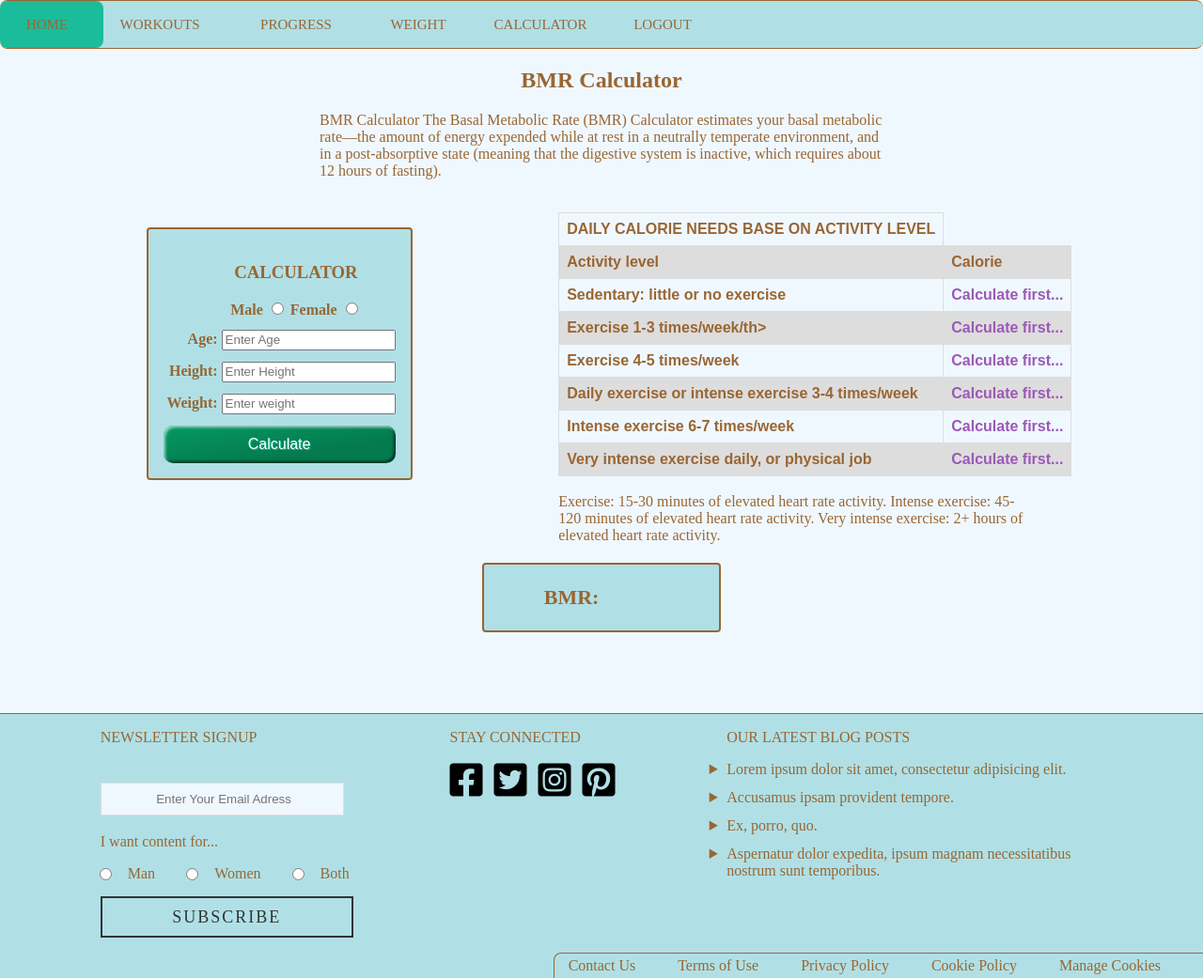
After one commit to MarioDavidov/web_framework_project, a Django app: page /home/calculator/ in a window 1280 px wide. The commit adds this page. Shown: the whole page at 94% size. Run offline with Django 3.2, Linux system fonts and the light colour scheme; lists and menus that the app fills with data are empty.

Commit message:
BMR calculator

```diff
--- a/app/url.py
+++ b/app/url.py
@@ -2,10 +2,11 @@ from django.urls import path
 
 from app.views import home_page, edit_workout, workouts, \
     DeleteWorkoutView, details_workout, create_progress_picture, progres_picture, DeletePictureView, \
-    create_workout
+    create_workout, calculator
 
 urlpatterns = [
     path('home/', home_page, name='home_page'),
+    path('calculator/', calculator, name='calculator'),
     #path('create/', CreateWorkoutView.as_view(), name='create_workout'),
     path('create/', create_workout, name= 'create_workout'),
     path('edit/<int:pk>/', edit_workout, name='edit_workout'),
@@ -21,4 +22,6 @@ urlpatterns = [
     path('progres_picture/', progres_picture, name= 'progress_picture'),
     path('picture/delete/<int:pk>/', DeletePictureView.as_view(), name='delete_progress_picture'),
 
+
+
 ]
--- a/app/views.py
+++ b/app/views.py
@@ -12,6 +12,10 @@
 
 def home_page(request):
     return render(request, 'home/home_for_users.html')
+
+
+def calculator(request):
+    return render(request, 'shared/calculator.html')
 
 
 """
--- a/authentication/forms.py
+++ b/authentication/forms.py
@@ -4,13 +4,12 @@ from django.contrib.auth.models import User
 
 from authentication.models import UserProfile
 
+
 # UserCreationForm
 class RegisterForm(UserCreationForm):
     class Meta:
         model = User
         fields = ('username', 'password',)
-
-
 
 
 class LoginForm(forms.Form):
--- /dev/null
+++ b/static/BMR_calc.css
@@ -0,0 +1,109 @@
+h1{
+    text-align: center;
+}
+.calc-title{
+    margin-right: 40px;
+}
+.BMR-info-wrapper{
+    display: flex;
+    justify-content: center;
+}
+.BMR-info{
+    width: 600px;
+}
+
+.main-content-wrapper{
+    display: flex;
+    flex-direction: row;
+    justify-content: space-evenly;
+    padding-top: 35px;
+}
+
+.calculator-form{
+    display: flex;
+    flex-direction: column;
+    align-items: flex-end;
+    border: 2px solid #996633;
+    border-radius: 4px;
+    padding: 16px;
+    margin: 16px;
+    background: #B0E0E6;
+}
+.calc-form-inputs{
+    padding-bottom: 2px;
+    margin-bottom: 12px;
+}
+.calc-form-radio-buttons-wrapper{
+    margin-bottom: 12px;
+    margin-right: 37px;
+}
+.create-wo-btn{
+    width: 100% !important;
+}
+
+table {
+  font-family: arial, sans-serif;
+  border-collapse: collapse;
+  width: 100%;
+}
+
+td, th {
+  border: 1px solid #dddddd;
+  text-align: left;
+  padding: 8px;
+}
+
+tr:nth-child(even) {
+  background-color: #dddddd;
+}
+.intesity-info{
+    width: 500px;
+}
+.result-section-wrapper{
+    display: flex;
+    justify-content: center;
+    flex-direction: row;
+}
+.result-section{
+    border: 2px solid #996633;
+    border-radius: 4px;
+    margin-top: 20px;
+    background: #B0E0E6;
+    width: 250px;
+    display: flex;
+    justify-content: space-evenly;
+}
+.result-section p{
+    font-size: 22px;
+    font-weight: bolder;
+}
+.styled {
+    border: 0;
+    line-height: 2.5;
+    padding: 0 20px;
+    font-size: 1rem;
+    text-align: center;
+    color: #fff;
+    text-shadow: 1px 1px 1px #1abc9c;
+    border-radius: 10px;
+    background-color: #059862;
+    background-image: linear-gradient(to top left,
+                                      rgba(0, 0, 0, .2),
+                                      rgba(0, 0, 0, .2) 30%,
+                                      rgba(0, 0, 0, 0));
+    box-shadow: inset 2px 2px 3px rgba(255, 255, 255, .6),
+                inset -2px -2px 3px rgba(0, 0, 0, .6);
+}
+
+.styled:hover {
+    background-color: #059862;
+    cursor: pointer;
+}
+
+.styled:active {
+    box-shadow: inset -2px -2px 3px rgba(255, 255, 255, .6),
+                inset 2px 2px 3px rgba(0, 0, 0, .6);
+}
+.calculations{
+    color: #9b59b6;
+}
--- /dev/null
+++ b/static/JS/BMR_calc.js
@@ -0,0 +1,52 @@
+function calculate() {
+
+    let age = document.getElementById('age').value
+    let height = document.getElementById('height').value
+    let weight = document.getElementById('weight').value
+    let genderM = document.getElementById('male').value
+    let genderF = document.getElementById('female').value
+    const rbs = document.querySelectorAll('input[name="gender"]');
+  console.log('workss 1113')
+    // if (Number.isInteger(age) && Number.isInteger(height) && Number.isInteger(weight)){
+        console.log('workss')
+    let selectedValue;
+    for (const rb of rbs) {
+        if (rb.checked) {
+            selectedValue = rb.value;
+            break;
+        }
+    }
+    // Men: BMR = 88.362 + (13.397 x weight in kg) + (4.799 x height in cm) - (5.677 x age in years)
+    // Women: BMR = 447.593 + (9.247 x weight in kg) + (3.098 x height in cm) - (4.330 x age in years)
+
+    function calc(selectedValue){
+        let mresult = 0
+        let fresult = 0
+        console.log(selectedValue)
+        if (selectedValue === "male"){
+            mresult += 88.362 + (13.397 * weight) + (4.799 * height) - (5.677 * age)
+            return mresult
+        }
+        if (selectedValue === "female") {
+            fresult += 447.593 + (9.247 * weight) + (3.098 * height) - (4.330 * age)
+            return fresult
+        }
+    }
+    document.getElementById('age').value = ''
+    document.getElementById('height').value = ''
+    document.getElementById('weight').value = ''
+    // document.getElementById('male').value = ''
+    // document.getElementById('female').value = ''
+    console.log((Math.round(calc(selectedValue))))
+    let result = (Math.round(calc(selectedValue)))
+    if(!isNaN(result)) {
+        document.getElementById('result').innerHTML = result
+        document.getElementById('first-int').innerText = Math.round(result * 1.2)
+        document.getElementById('second-int').innerText = Math.round(result * 1.4)
+        document.getElementById('third-int').innerText = Math.round(result * 1.45)
+        document.getElementById('four-int').innerText = Math.round(result * 1.55)
+        document.getElementById('five-int').innerText = Math.round(result * 1.7)
+        document.getElementById('six-int').innerText = Math.round(result * 1.9)
+    }
+ // }
+}
--- a/static/JS/create_workout.js
+++ b/static/JS/create_workout.js
@@ -1,7 +1,7 @@
 
 
 // let username = document.getElementById('id_user').innerHTML = {{ profile_user.username }}
-let username = document.getElementById('id_user').innerHTML = 'asdasdasdasd'
+
 
 window.onload = function (){
 
--- /dev/null
+++ b/static/JS/workout_add.js
@@ -0,0 +1,18 @@
+function addItem() {
+    document.getElementById('first').textContent = 'working'
+    let text_input = document.getElementById('newItemText').value
+    let new_li = document.createElement('li')
+
+    let ul_to_attach_that_new_li_bro = document.getElementById('items')
+    ul_to_attach_that_new_li_bro.appendChild(new_li).textContent = text_input
+
+    document.getElementById('newItemText').value = ''
+
+}
+
+    // <ul id="items" >
+    //     <button onclick="addItem()">Add exercise</button>
+    //     <li>
+    //         <input id="newItemText" >
+    //     </li>
+    // </ul>
--- a/static/Public_part.css
+++ b/static/Public_part.css
@@ -83,13 +83,13 @@
   width: 110px;
 }
 .new-nav a:nth-child(5) {
-  width: 100px;
+  width: 150px;
 }
-/*.new-nav a:nth-child(6) {*/
-/*  width: 120px;*/
-/*}*/
+.new-nav a:nth-child(6) {
+  width: 110px;
+}
 .new-nav .start-home,.new-nav a:nth-child(1):hover~.animation {
-  width: 100px;
+  width: 110px;
   left: 0;
   background-color: #1abc9c;
 }
@@ -109,13 +109,13 @@
   background-color: #9b59b6;
 }
 .new-nav .start-contact,.new-nav a:nth-child(5):hover~.animation {
-  width: 100px;
+  width: 150px;
   left: 500px;
+  background-color: darkseagreen;
+}
+
+.new-nav .start-weight,.new-nav a:nth-child(6):hover~.animation {
+  width: 110px;
+  left: 650px;
   background-color: orangered;
 }
-
-/*.new-nav .start-weight,.new-nav a:nth-child(6):hover~.animation {*/
-/*  width: 120px;*/
-/*  left: 670px;*/
-/*  background-color: orangered;*/
-/*}*/
--- a/templates/create_workout.html
+++ b/templates/create_workout.html
@@ -11,10 +11,10 @@
             <h1>Create Workout</h1>
             <h1>2021-03-21</h1>
         </article>
-{#<button onclick="myFunction()">Try it</button>#}
+
     <section class="form-wrapper-CW">
 
-        <form class="form-CW" action="{% url 'create_workout' %}" method="POST" enctype="multipart/form-data">
+        <form id="items" class="form-CW" action="{% url 'create_workout' %}" method="POST" enctype="multipart/form-data">
              <article class="cw-icon">
                 <img src="https://cdn2.iconfinder.com/data/icons/outline-landing-page/100/outline4_ready-17-512.png" alt="error">
              </article>
@@ -39,6 +39,7 @@
 
         </form>
 
+
     </section>
 {% endblock %}
 </body>
--- a/templates/home/home_for_users.html
+++ b/templates/home/home_for_users.html
@@ -10,7 +10,11 @@
 
     <link rel="stylesheet" href="{% static 'general.css' %}">
     <link rel="stylesheet" href="{% static 'home_for_users.css' %}">
+
+
     <script src="/static/JS/create_workout.js"></script>
+    <script src="/static/JS/workout_add.js"></script>
+    <script src="/static/JS/BMR_calc.js"></script>
 
 
 </head>
--- a/templates/login_logout/login.html
+++ b/templates/login_logout/login.html
@@ -32,7 +32,7 @@
                 </article>
             </form>
         <article class="login-icon-wrapper">
-            <img src="https://cdn1.iconfinder.com/data/icons/materia-arrows-symbols-vol-8/24/018_319_door_enter_login_signin-512.png" alt="error">
+            <img src="https://cdn3.iconfinder.com/data/icons/user-interface-169/32/login-512.png" alt="error">
         </article>
     </section>
 
--- /dev/null
+++ b/templates/shared/calculator.html
@@ -0,0 +1,106 @@
+<link rel="stylesheet" href="/static/BMR_calc.css">
+{% extends 'home/home_for_users.html' %}
+
+
+{% include 'shared/site_navigation.html' %}
+
+{% block site_content %}
+
+<h1>BMR Calculator</h1>
+
+    <article class="BMR-info-wrapper">
+        <article class="BMR-info">
+            BMR Calculator
+            The Basal Metabolic Rate (BMR) Calculator estimates your basal metabolic
+            rate—the amount of energy expended while
+            at rest in a neutrally temperate environment,
+            and in a post-absorptive state (meaning that the digestive system is inactive, which
+            requires about 12 hours of fasting).
+        </article>
+    </article>
+
+    <main class="main-content-wrapper">
+        <section class="calculator">
+            <form class="calculator-form">
+                <h3 class="calc-title">CALCULATOR</h3>
+                <article class="calc-form-radio-buttons-wrapper">
+                    <label for="male"><b>Male</b>
+                        <input type="radio" id="male" name="gender" value="male" required>
+                    </label>
+                    <label for="female"><b>Female</b>
+                        <input type="radio" id="female" name="gender" value="female" required>
+                    </label>
+                </article>
+
+                <label for="age"><b>Age:</b>
+                    <input id="age" class="calc-form-inputs" type="number" placeholder="Enter Age" name="age" required>
+                </label>
+
+                <label for="height"><b>Height:</b>
+                    <input id="height" class="calc-form-inputs" type="number" placeholder="Enter Height" name="height" required>
+                </label>
+
+                <label for="weight"><b>Weight:</b>
+                    <input id="weight" class="calc-form-inputs" type="number" placeholder="Enter weight" name="weight" required>
+                </label>
+                <input onclick="calculate()"  class="styled" value="Calculate" readonly>
+            </form>
+        </section>
+
+
+        <section class="result">
+{#            <h3>RESULT</h3>#}
+            <section>
+
+                <table>
+                    <tr>
+                        <th>DAILY CALORIE NEEDS BASE ON ACTIVITY LEVEL</th>
+                    <tr>
+                        <th>Activity level</th>
+                        <th>Calorie</th>
+                    </tr>
+                    <tr>
+                        <th>Sedentary: little or no exercise</th>
+                        <th class="calculations" id="first-int">Calculate first...</th>
+                    </tr>
+                    <tr>
+                        <th>Exercise 1-3 times/week/th>
+                        <th class="calculations" id="second-int">Calculate first...</th>
+                    </tr>
+                    <tr>
+                        <th>Exercise 4-5 times/week</th>
+                        <th class="calculations" id="third-int">Calculate first...</th>
+                    </tr>
+                    <tr>
+                        <th>Daily exercise or intense exercise 3-4 times/week	</th>
+                        <th class="calculations" id="four-int">Calculate first...</th>
+                    </tr>
+                    <tr>
+                        <th>Intense exercise 6-7 times/week</th>
+                        <th class="calculations" id="five-int">Calculate first...</th>
+                    </tr>
+                    <tr>
+                        <th>Very intense exercise daily, or physical job</th>
+                        <th class="calculations" id="six-int">Calculate first...</th>
+                    </tr>
+                </table>
+                <br>
+                <article class="intesity-info">
+                    <span>Exercise: 15-30 minutes of elevated heart rate activity.</span>
+                    <span>Intense exercise: 45-120 minutes of elevated heart rate activity.</span>
+                    <span>Very intense exercise: 2+ hours of elevated heart rate activity.</span>
+                </article>
+            </section>
+
+
+        </section>
+
+
+    </main>
+        <section class="result-section-wrapper">
+            <article class="result-section">
+                <p>BMR: </p>
+                <p class="calculations" id="result"></p>
+            </article>
+        </section>
+{% endblock %}
--- a/templates/shared/site_navigation.html
+++ b/templates/shared/site_navigation.html
@@ -26,7 +26,7 @@
   <a href="{% url 'workouts' %}">Workouts</a>
   <a href="{% url 'progress_picture' %}">Progress</a>
   <a href="{% url 'progress_picture' %}">Weight</a>
+  <a href="{% url 'calculator' %}">Calculator</a>
   <a href="{% url 'logout_user' %}">logout</a>
-{#  <a href="{% url 'logout_user' %}">Weight</a>#}
   <div class="animation start-home"></div>
 </nav>
```
Also changed, not shown: templates/workout_add.js (deleted, +0 -28 lines), media/Progress_pics/pythno_WKyYMzk.png (added), media/Progress_pics/pythno_qhnbQCw.png (added).
